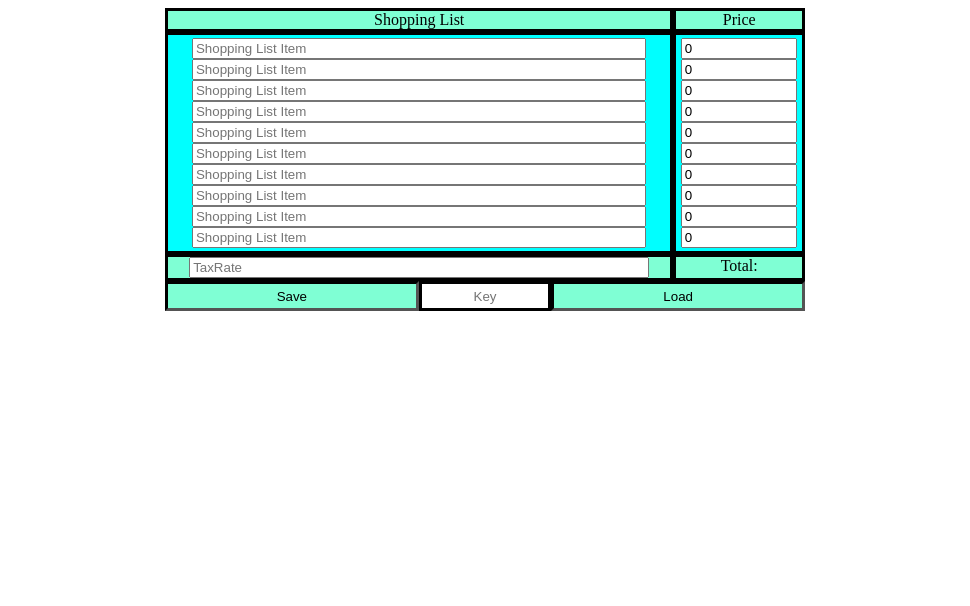
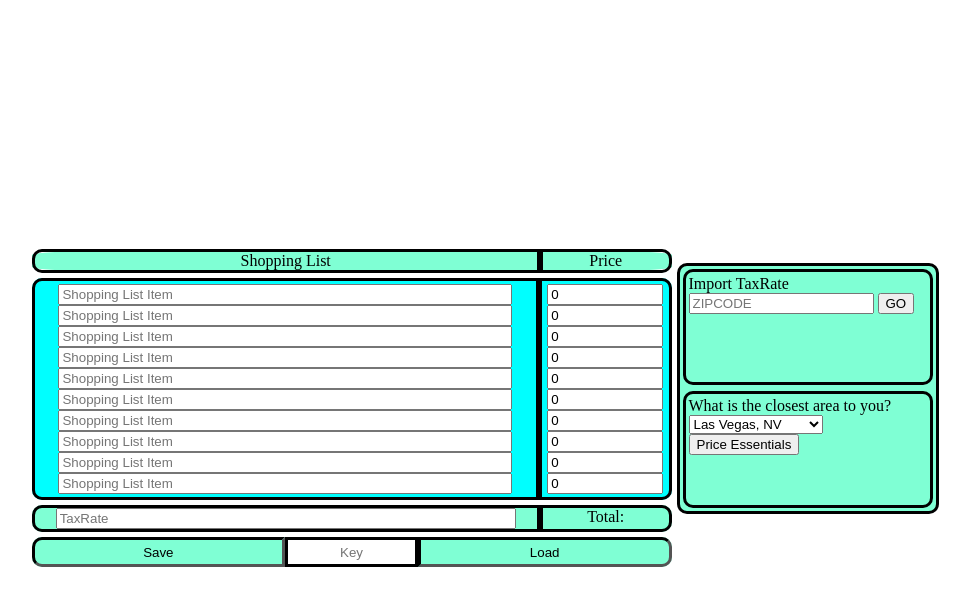
Before and after one commit to shaunnnorton/SmarterShoppingWithShaun, a plain HTML site: page index.html in a window 1280 px wide. Shown: the whole page, without its empty margins (155-1125 px from the left). Drawn offline with Linux system fonts and the light colour scheme.

Commit message:
Created and made functional ability to import taxrate and prices for essiential goods. Changed styles to make more appealing

```diff
--- a/index.html
+++ b/index.html
@@ -7,14 +7,15 @@
     <title>Smarter Shopping with Shaun</title>
 </head>
 <body>
-    <section id="header">
+    <main>
+        <header id="header">
             <div id="shopping-list-header">
                 Shopping List
             </div>
             <div id="price-header">
                 Price
             </div>
-    </section>
+        </header>
         <section id="input-area">
             <ul id="shopping-list">
 
@@ -37,7 +38,37 @@
             <input id="save-key" type="text" placeholder="Key">
             <button id="Load-Button" type="button" class="data-buttons">Load</button>
         </section>
+    </main>
+    <section id="extra-inputs">
+        <article id="tax-rate-section">
+            <span>Import TaxRate</span>
+            <input type="number" id="zip-code" placeholder="ZIPCODE">
+            <button id="zip-go-button" type="button">GO</button>
 
+        </article>
+        <article id="essentials-section">
+            <label id="area-selector-label">
+                What is the closest area to you?<br>
+                <select name="area" id="price-area">
+                    <option value="LV" name="area">Las Vegas, NV</option>
+                    <option value="Boise">Boise, ID</option>
+                    <option value="DC">Washington, DC</option>
+                    <option value="Honolulu">Honolulu, HI</option>
+                    <option value="Houston">Houstin, TX</option>
+                    <option value="LA">Los Angeles, CA</option>
+                    <option value="Phoenix">Phoenix, AZ</option>
+                    <option value="Portland">Portland, OR</option>
+                    <option value="Seattle">Seattle, WA</option>
+                    <option value="SF">San Fransisco, CA</option>
+                </select>
+
+
+            </label>
+            <button type="button" id="essentials-button">Price Essentials</button>
+
+        </article>
+
+    </section>
     <script src="main.js"></script>
 </body>
 </html>
--- a/main.js
+++ b/main.js
@@ -12,6 +12,14 @@ const save_button = document.querySelector("#Save-Button")
 save_button.addEventListener("click",save)
 const load_button = document.querySelector("#Load-Button")
 load_button.addEventListener("click",load)
+let essentials_products = ['eggs', 'milk', 'bread', 'rice', 'steak','butter']
+const essentials_button = document.querySelector("#essentials-button")
+essentials_button.addEventListener("click",findEssientialPrices)
+const essential_city = document.querySelector("#price-area")
+const tax_rate_button = document.querySelector("#zip-go-button")
+tax_rate_button.addEventListener("click", importTaxRate)
+const zip_code_input = document.querySelector("#zip-code")
+const tax_input = document.querySelector("#tax-input")
 //---------------------------------------------------------------
 /*Function that adds list items containing an input to both the shoping list and the price list
 adds an event listener to the price list item to calculate total. */
@@ -34,7 +42,7 @@ Total section to the Total: + calculated total */
 function calculate_total(){
     const input_prices = document.querySelectorAll(".price_item")
     let gross_price = 0
-    const tax_input = document.querySelector("#tax-input")
+
     let net_price = 0
     let tax_multiplier = (format_value('remove',tax_input,'')/100)+1
     for(let i = 0;i < input_prices.length; i++){
@@ -117,16 +125,46 @@ function extendList(){
 }
 //------------------------------------------------------------------
 function checkPrices(product,city){
-
     var xhr = new XMLHttpRequest();
     xhr.open("POST","https://grocerybear.com/getitems", false)
     xhr.setRequestHeader("api-key","B46011AC9EFA593D73ED9298361574814BD718EFD037CA167CF7BDBFA1224A0E")
     xhr.setRequestHeader("Content-Type","application/json")
-
+    let toReturn = null
     xhr.onreadystatechange = function(){
         let response = JSON.parse(this.responseText)
-        console.log(this.responseText)
+        //console.log(this.responseText)
+        toReturn = JSON.stringify(response[response.length-1]['price'])
+
     }
-    xhr.send(`{"city":${city}", "product":"${product}", "num_days": 0}`)
+    xhr.send(`{"city":"${city}", "product":"${product}", "num_days": 0}`)
+    return toReturn
 }
 //-------------------------------------------------------------------
+function findEssientialPrices(){
+    let items = document.querySelectorAll(".list_item")
+    let costs = document.querySelectorAll(".price_item")
+    for(let i=0; i<items.length;i++){
+
+        if(essentials_products.includes(items[i].value)){
+            //console.log(costs[i].value)
+            //console.log(essential_city.value)
+            costs[i].value = checkPrices(items[i].value,essential_city.value)
+            //console.log(checkPrices(items[i].value,essential_city.value))
+        }
+    }
+}
+//----------------------------------------------------------------------
+function importTaxRate(){
+    var xhr = new XMLHttpRequest();
+    xhr.open("get",`https://api.zip-tax.com/request/v40?key=3EuSmNeUasn8QbLY&postalcode=${zip_code_input.value}`, false)
+    xhr.onreadystatechange = function(){
+        let response = JSON.parse(this.responseText)
+        //console.log(response['results'][0]['taxSales']*100)
+        //console.log(this.responseText)
+        tax_input.value = response['results'][0]['taxSales']*100+'%'
+
+    }
+
+    xhr.send()
+
+}
--- a/styles.css
+++ b/styles.css
@@ -1,7 +1,9 @@
 body{
     display: flex;
-    flex-direction: column;
+    flex-direction: row;
     align-items: center;
+    justify-content: center;
+    height: 100vh;
 }
 #header {
     display: flex;
@@ -9,23 +11,31 @@ body{
     background-color: aquamarine;
     justify-content: center;
     padding: 0;
+    margin-bottom: 5px;
+    border-radius: 25%;
 }
 #shopping-list-header {
     width: 80%;
     text-align: center;
     border:black 3px solid;
+
+    border-top-left-radius: 10px;
+    border-bottom-left-radius: 10px;
 }
 
 #price-header{
     width: 20%;
     text-align: center;
     border:black 3px solid;
+    border-top-right-radius: 10px;
+    border-bottom-right-radius: 10px;
 }
 #input-area{
     display:flex;
     width: 50vw;
     padding: 0;
     background-color: aqua;
+    border-radius: 10px;
 
 }
 #shopping-list{
@@ -34,6 +44,8 @@ body{
     padding: 0.2em;
     border:black 3px solid;
     margin: 0;
+    border-top-left-radius: 10px;
+    border-bottom-left-radius: 10px;
 }
 #shopping-list input{
     width: 90%;
@@ -50,6 +62,8 @@ li{
     padding: 0.2em;
     border:black 3px solid;
     margin: 0;
+    border-top-right-radius: 10px;
+    border-bottom-right-radius: 10px;
 }
 #prices input{
     width: 90%;
@@ -58,6 +72,8 @@ li{
     display: flex;
     background-color: aquamarine;
     width: 50vw;
+    margin-top: 5px;
+    border-radius: 10px;
 }
 #TaxRate{
     width: 80%;
@@ -66,6 +82,8 @@ li{
     flex-direction: column;
     align-items: center;
     justify-content: center;
+    border-top-left-radius: 10px;
+    border-bottom-left-radius: 10px;
 }
 #TaxRate input{
     width: 90%;
@@ -75,12 +93,17 @@ li{
     width: 20%;
     border:black 3px solid;
     text-align: center;
+    border-top-right-radius: 10px;
+    border-bottom-right-radius: 10px;
+
 
 }
 #save{
     display: flex;
     width: 50vw;
     background-color: aquamarine;
+    margin-top: 5px;
+    border-radius: 10px;
 }
 .data-buttons {
     width: 40%;
@@ -89,6 +112,14 @@ li{
     background-color: aquamarine;
 
 
+}
+#Save-Button{
+    border-top-left-radius: 10px;
+    border-bottom-left-radius: 10px;
+}
+#Load-Button{
+    border-top-right-radius: 10px;
+    border-bottom-right-radius: 10px;
 }
 .data-buttons:hover{
     background: rgb(91, 189, 156);
@@ -101,3 +132,35 @@ li{
     border: solid black 3px;
     width: 20%;
 }
+
+
+#extra-inputs{
+    display:flex;
+    flex-direction: column;
+    margin-left: 5px;
+    width: 20vw;
+    align-self: center;
+    height: 245px;
+    background-color: aquamarine;
+    border: black solid 3px;
+    border-radius: 10px;
+    margin-bottom: 40px;
+
+}
+#essentials-section{
+    border: black 3px solid;
+    background-color: aquamarine;
+    margin:3px;
+    border-radius: 10px;
+    padding:3px;
+    height: 50%;
+}
+
+#tax-rate-section{
+    border: black 3px solid;
+    background-color: aquamarine;
+    margin:3px;
+    border-radius: 10px;
+    padding:3px;
+    height: 50%;
+}
```
Lines whose indentation alone changed are shown as unchanged.
